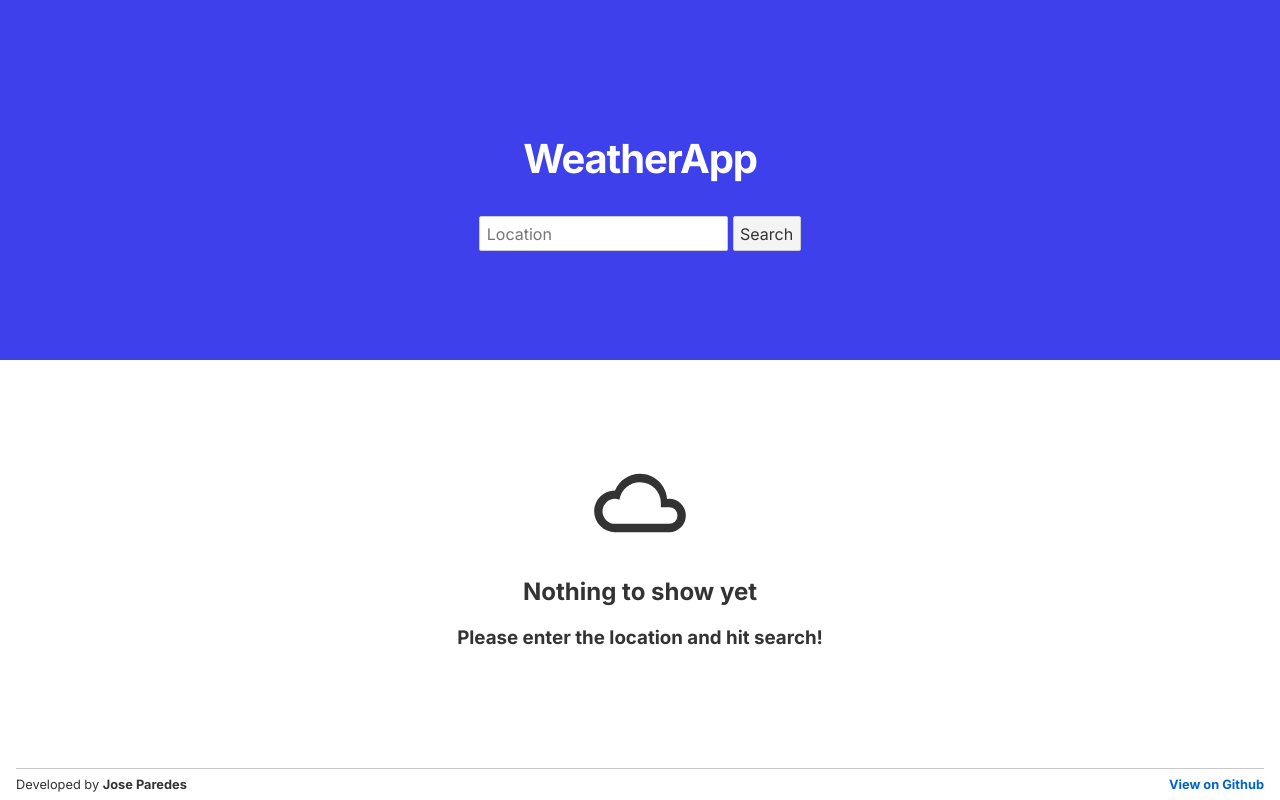
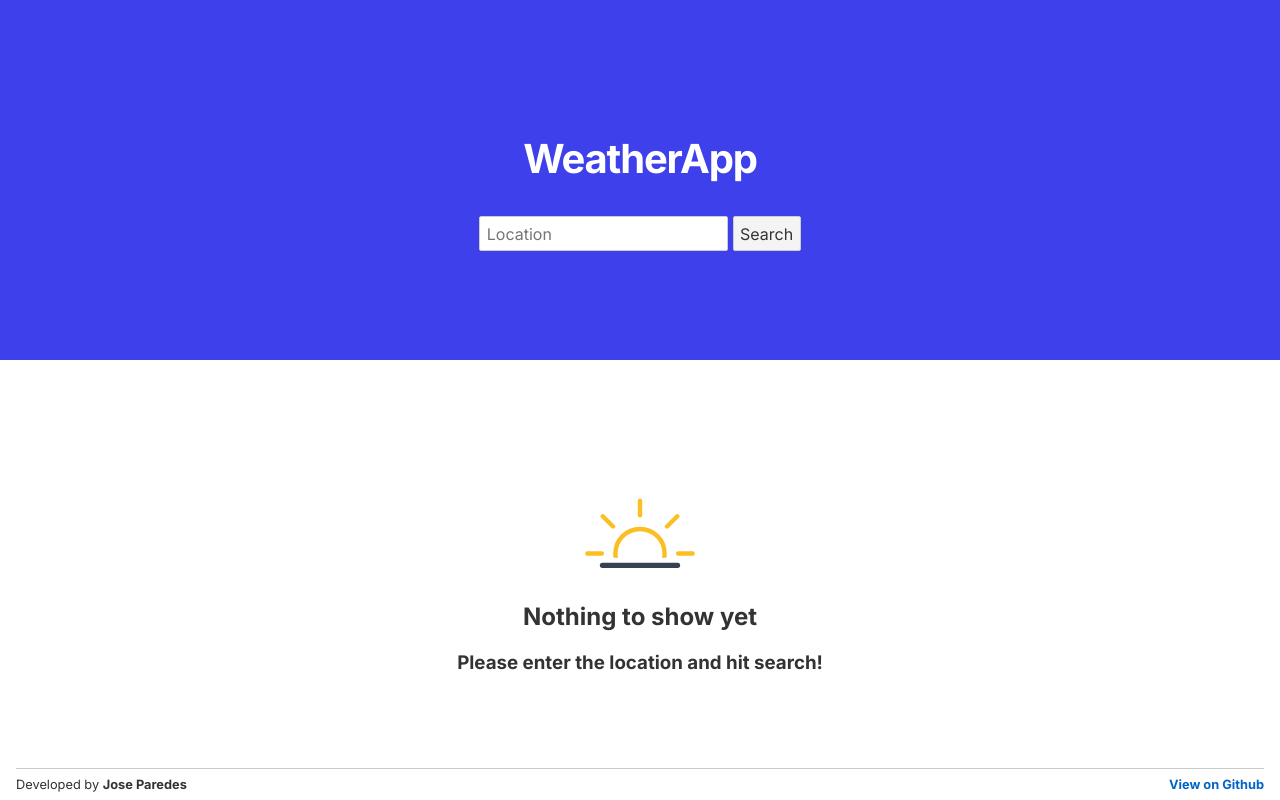
Before and after one commit to joselikki/weather-app, a Svelte app in the folder client/: page / in a window 1280 px wide. Built offline with nearby package versions, Linux system fonts and the light colour scheme.

Commit message:
Sun place holder size corrected

```diff
--- a/client/src/App.svelte
+++ b/client/src/App.svelte
@@ -1,7 +1,7 @@
 <script>
 import Banner from "./components/Banner.svelte"
 import WeatherCard from "./components/WeatherCard.svelte"
-import SunPlaceHolderIcon from "./svgs/SunPlaceHolderIcon.svelte"
+import SunyIcon from "./svgs/SunyIcon.svelte"
 
 
 	let notFoundImg = "/search.png"
@@ -82,7 +82,9 @@ import SunPlaceHolderIcon from "./svgs/SunPlaceHolderIcon.svelte"
 
 		{:else}
 		<div class="place-holder">
-			<SunPlaceHolderIcon />
+			<div class="suny-animated-container">
+				<SunyIcon />
+			</div>
 			<h2>Nothing to show yet</h2>
 			<h3>Please enter the location and hit search!</h3>
 		</div>
@@ -136,7 +138,9 @@ import SunPlaceHolderIcon from "./svgs/SunPlaceHolderIcon.svelte"
 		display: flex;
 		min-height: 40px;
 	}
-
+	.suny-animated-container {
+		transform: translateY(40px);
+	}
 	.footer-content{
 		display: flex;
 		align-items: flex-end;
```
